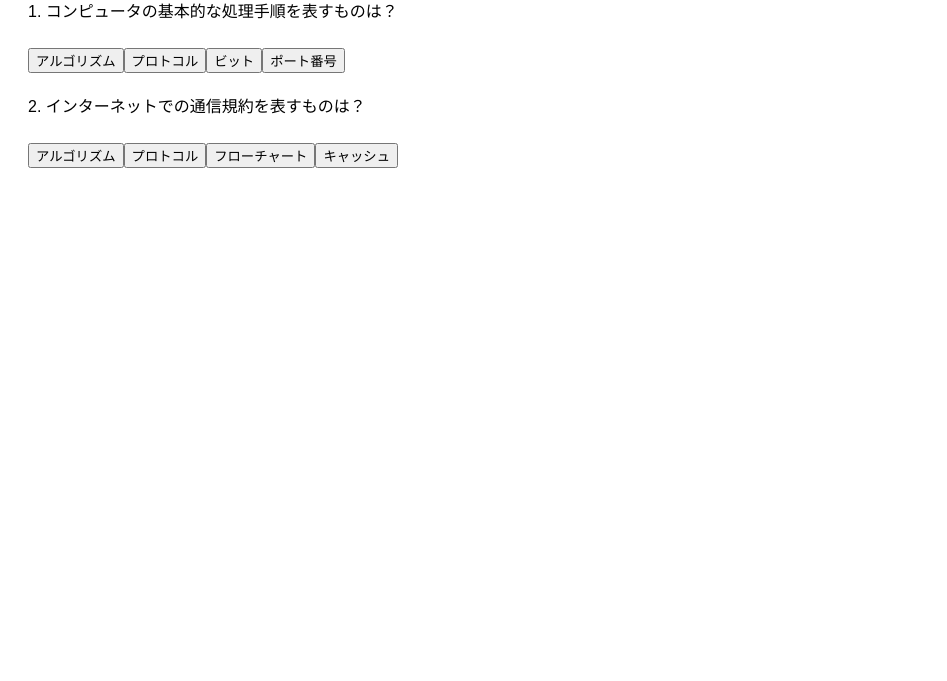
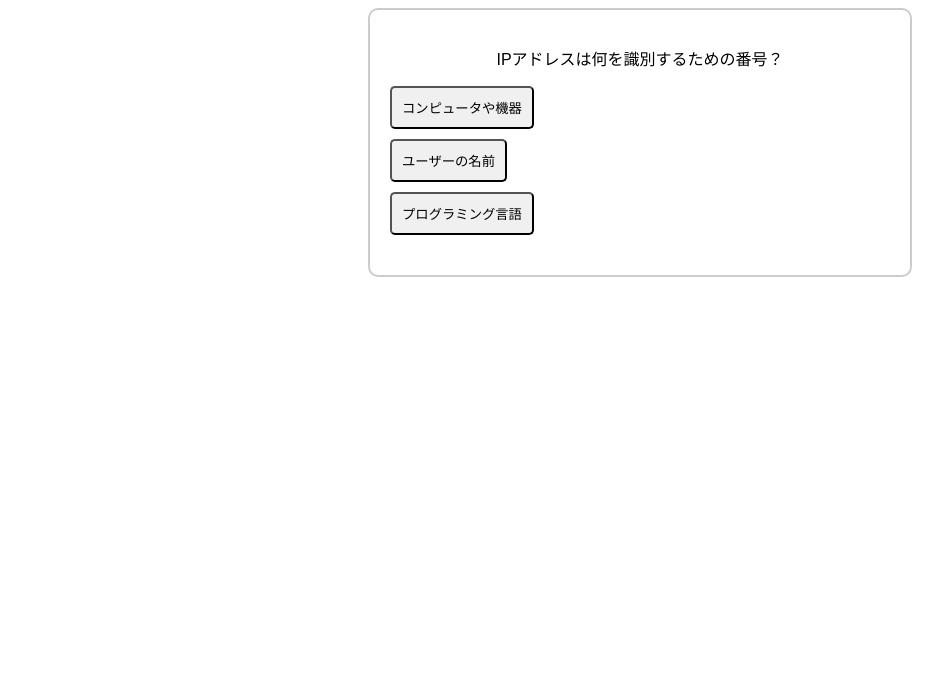
Before and after one commit to taguchi-kyotutest-zyouho/zyouhou, a plain HTML site: page index.html in a window 1280 px wide. Shown: the part 119-800 px from the top of the page, without its empty margins (0-947 px from the left). Drawn offline with Linux system fonts and the light colour scheme.

Commit message:
index.html

```diff
--- a/index.html
+++ b/index.html
@@ -2,50 +2,115 @@
 <html lang="ja">
 <head>
   <meta charset="UTF-8">
-  <title>情報Iクイズ</title>
+  <title>情報I クイズ</title>
   <style>
-    body { font-family: sans-serif; padding: 20px; }
-    .question { margin-bottom: 20px; }
-    button { margin-top: 10px; }
+    body {
+      font-family: sans-serif;
+      text-align: center;
+      padding: 30px;
+    }
+    .quiz-box {
+      max-width: 500px;
+      margin: 0 auto;
+      padding: 20px;
+      border: 2px solid #ccc;
+      border-radius: 10px;
+    }
+    .choice {
+      display: block;
+      margin: 10px 0;
+      padding: 10px;
+      background: #f0f0f0;
+      border-radius: 5px;
+      cursor: pointer;
+    }
+    .choice:hover {
+      background: #d0eaff;
+    }
+    #result {
+      margin-top: 20px;
+      font-weight: bold;
+    }
   </style>
 </head>
 <body>
-  <h1>情報I 共通テスト用語クイズ</h1>
-  <div id="quiz"></div>
+  <h1>情報I 用語クイズ（試作品）</h1>
+  <div class="quiz-box">
+    <p id="question">ここに問題文が出るよ</p>
+    <div id="choices"></div>
+    <p id="result"></p>
+    <button id="nextBtn" style="display:none;">次の問題へ</button>
+  </div>
+
   <script>
+    // --- 問題データ ---
     const quizData = [
       {
-        question: "コンピュータの基本的な処理手順を表すものは？",
-        choices: ["アルゴリズム", "プロトコル", "ビット", "ポート番号"],
+        question: "IPアドレスは何を識別するための番号？",
+        choices: ["コンピュータや機器", "ユーザーの名前", "プログラミング言語"],
         answer: 0
       },
       {
-        question: "インターネットでの通信規約を表すものは？",
-        choices: ["アルゴリズム", "プロトコル", "フローチャート", "キャッシュ"],
+        question: "情報を0と1で表現する最小単位は？",
+        choices: ["バイト", "ビット", "レコード"],
         answer: 1
+      },
+      {
+        question: "インターネットで情報を暗号化して送受信する仕組みは？",
+        choices: ["SSL/TLS", "HTML", "FTP"],
+        answer: 0
       }
     ];
 
-    const quizEl = document.getElementById("quiz");
+    let currentQuiz = 0;
 
-    quizData.forEach((q, i) => {
-      const div = document.createElement("div");
-      div.className = "question";
-      div.innerHTML = `<p>${i+1}. ${q.question}</p>`;
-      q.choices.forEach((choice, idx) => {
+    const questionEl = document.getElementById("question");
+    const choicesEl = document.getElementById("choices");
+    const resultEl = document.getElementById("result");
+    const nextBtn = document.getElementById("nextBtn");
+
+    function loadQuiz() {
+      const quiz = quizData[currentQuiz];
+      questionEl.textContent = quiz.question;
+      choicesEl.innerHTML = "";
+      resultEl.textContent = "";
+      nextBtn.style.display = "none";
+
+      quiz.choices.forEach((choice, index) => {
         const btn = document.createElement("button");
         btn.textContent = choice;
-        btn.onclick = () => {
-          if(idx === q.answer){
-            alert("正解！");
-          } else {
-            alert("不正解！");
-          }
-        };
-        div.appendChild(btn);
+        btn.className = "choice";
+        btn.onclick = () => checkAnswer(index);
+        choicesEl.appendChild(btn);
       });
-      quizEl.appendChild(div);
-    });
+    }
+
+    function checkAnswer(selected) {
+      const quiz = quizData[currentQuiz];
+      if (selected === quiz.answer) {
+        resultEl.textContent = "正解！🎉";
+        resultEl.style.color = "green";
+      } else {
+        resultEl.textContent = "不正解… 😢";
+        resultEl.style.color = "red";
+      }
+      nextBtn.style.display = "inline-block";
+    }
+
+    nextBtn.onclick = () => {
+      currentQuiz++;
+      if (currentQuiz < quizData.length) {
+        loadQuiz();
+      } else {
+        questionEl.textContent = "全問終了！お疲れさま！";
+        choicesEl.innerHTML = "";
+        resultEl.textContent = "";
+        nextBtn.style.display = "none";
+      }
+    };
+
+    // 最初の問題を読み込む
+    loadQuiz();
   </script>
 </body>
 </html>
```
